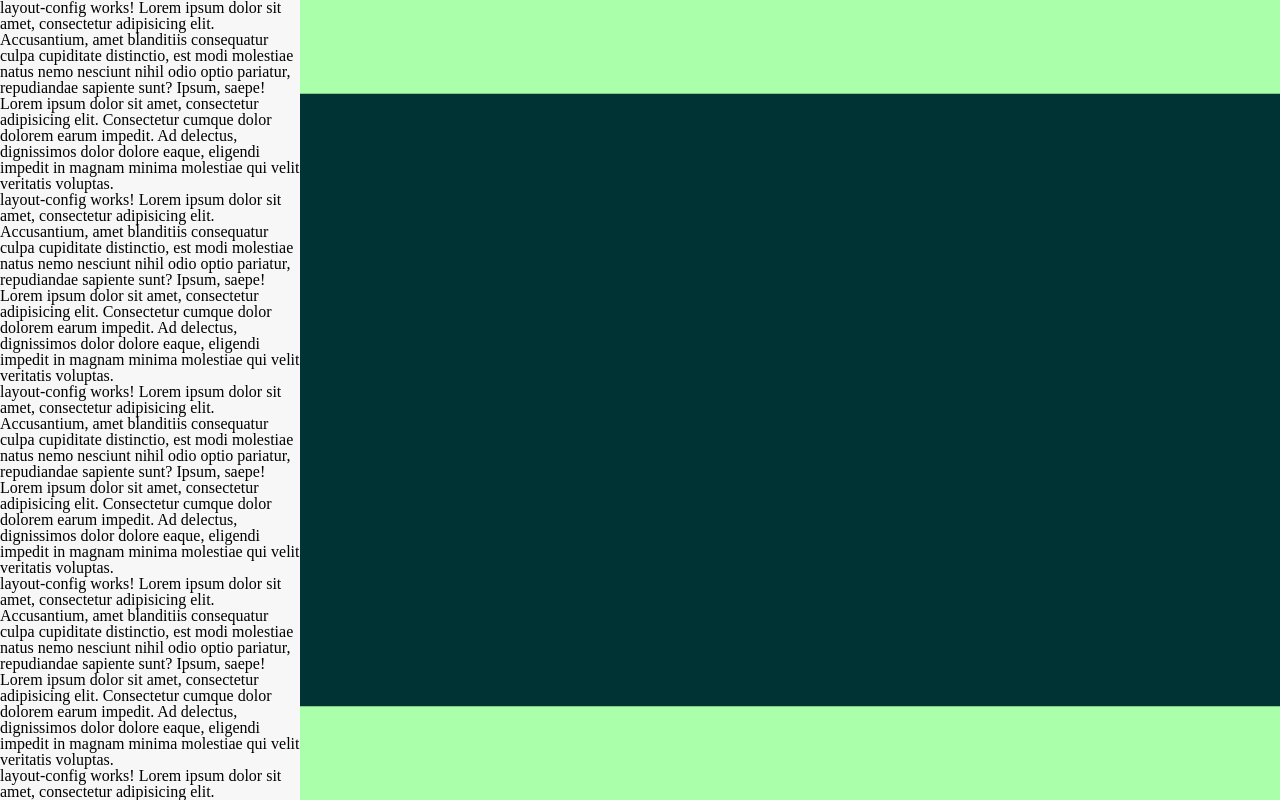
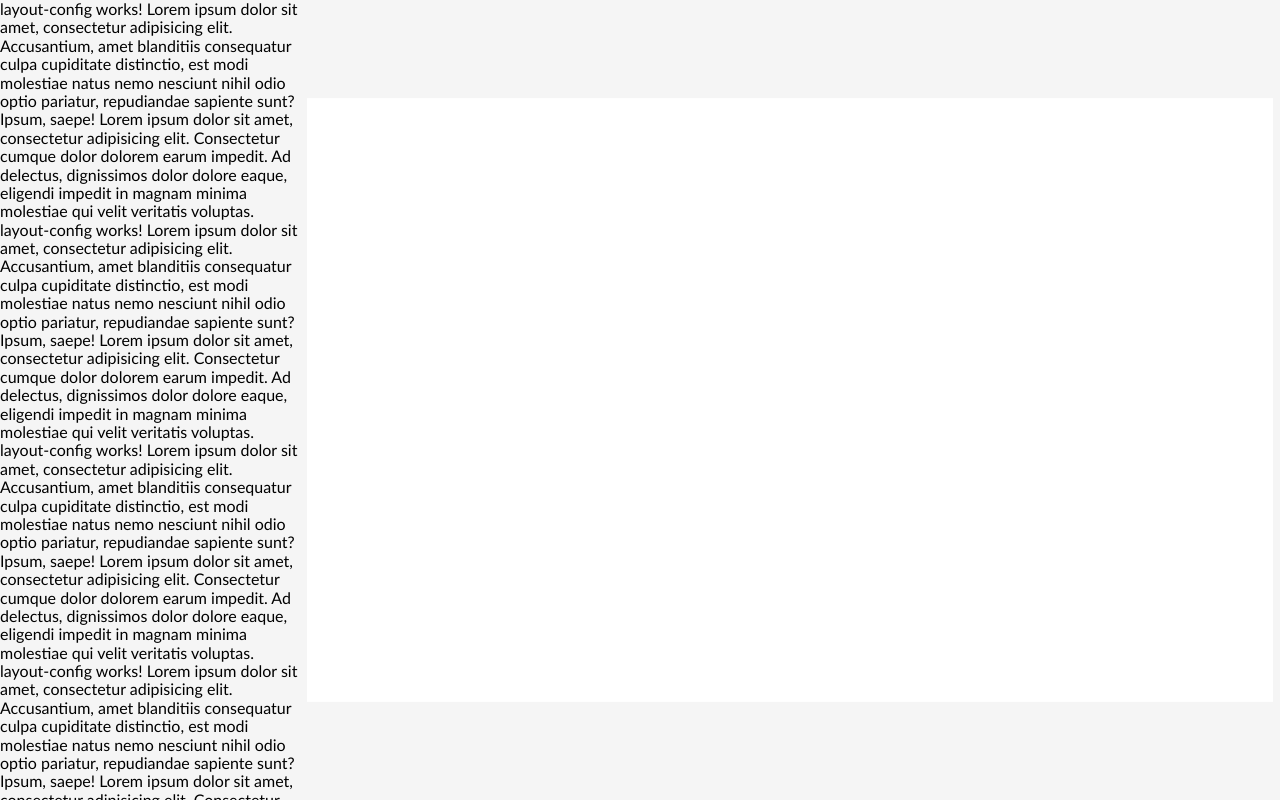
Before and after one commit to paolopan83/Thoth, an Angular app: page / in a window 1280 px wide. Built offline with nearby package versions, Linux system fonts and the light colour scheme.

Commit message:
layout done

```diff
--- a/src/app/app.component.less
+++ b/src/app/app.component.less
@@ -1,4 +1,9 @@
 @import "../config";
+
+* {
+  font-family: "Trebuchet MS", Helvetica, sans-serif;
+  line-height: 1.15;
+}
 
 .container{
   position: fixed;
@@ -16,8 +21,8 @@ app-layout-config {
 
 .svg-container
 {
-  height: 100%;
-  width: calc(~"100% -300px");
+  padding:7px;
+  height: ~"calc(100% - 14px)";
+  //width: calc(~"100% -300px");
   margin-left: 300px;
-  background: aquamarine;
 }
--- a/src/app/svg-sheet/svg-sheet.component.css
+++ b/src/app/svg-sheet/svg-sheet.component.css
@@ -1,16 +1,12 @@
-/*.svg-container {*/
-  /*position: relative;*/
-/*}*/
+
+.container{
+  height: 100%;
+  width: 100%;
+  background: #ff0000;
+}
 
 svg {
-  background: #aaFFaa;
   height: 100%;
   width: 100%;
   display: block;
 }
-
-/*.svg {*/
-  /*margin: 10px;*/
-  /*max-width:100%;*/
-  /*//max-height:100%;*/
-/*}*/
--- a/src/app/svg-sheet/svg-sheet.component.html
+++ b/src/app/svg-sheet/svg-sheet.component.html
@@ -1,4 +1,3 @@
-
-  <svg viewBox="0 0 400 250">
-    <rect height="100%" width="100%" fill="#003333"></rect>
-  </svg>
+ <svg viewBox="0 0 400 250">
+    <rect height="100%" width="100%" fill="#fff"></rect>
+ </svg>
--- a/src/config.less
+++ b/src/config.less
@@ -5,4 +5,4 @@
 @vivd: #11F;
 @normal: #33A;
 
-@gray-1: darken(white, 3%);
+@gray-1: darken(white, 4%);
--- a/src/index.html
+++ b/src/index.html
@@ -9,6 +9,6 @@
   <link rel="icon" type="image/x-icon" href="favicon.ico">
 </head>
 <body>
-  <app-root>Loading...</app-root>
+  <app-root></app-root>
 </body>
 </html>
```
